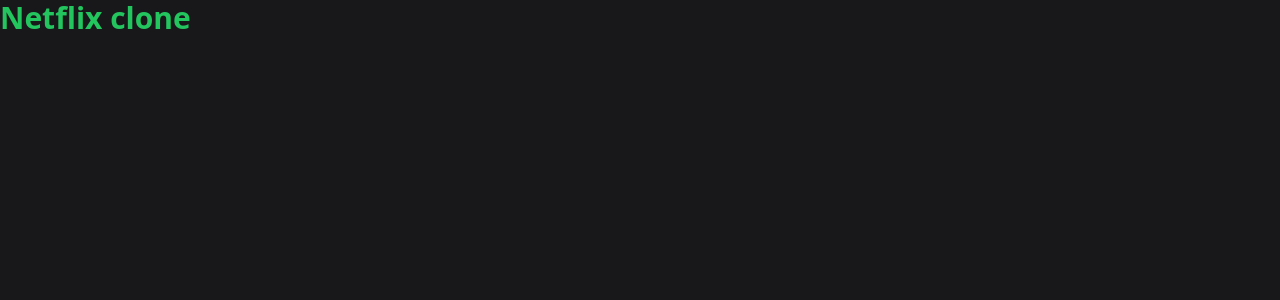
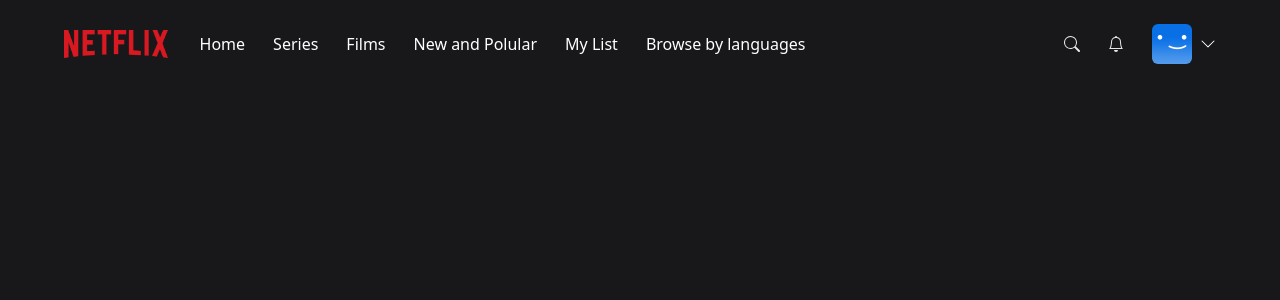
Before and after one commit to saroshfarhan/netflix-clone, a Next.js app: page / in a window 1280 px wide. Shown: the top 300 px of the page. Built offline with nearby package versions, Linux system fonts and the light colour scheme; no server answers; the database is empty; sample sign-in values are in the browser's storage.

Commit message:
route protection and navbar completed.

```diff
--- /dev/null
+++ b/components/AccountMenu.tsx
@@ -0,0 +1,37 @@
+import { signOut } from "next-auth/react";
+import React from "react";
+
+interface AccountMenuProps {
+  visible?: boolean;
+}
+
+const AccountMenu: React.FC<AccountMenuProps> = ({ visible }) => {
+  if (!visible) {
+    return null;
+  }
+  return (
+    <div className="bg-black w-56 absolute top-14 right-0 py-5 flex-col border-2 border-gray-800 flex">
+      <div className="flex flex-col gap-3">
+        <div className="px-3 group/item flex flex-row gap-3 w-full items-center">
+          <img
+            src="/images/default-blue.png"
+            alt="profile icon"
+            className="w-8 rounded-md"
+          />
+          <p className="text-white text-sm group-hover/item:underline">
+            Username
+          </p>
+        </div>
+        <hr className="bg-gray-600 border-0 h-px my-4" />
+        <div
+          onClick={() => signOut}
+          className="px-3 text-center text-white text-sm hover:underline"
+        >
+          Sign out of Netflix
+        </div>
+      </div>
+    </div>
+  );
+};
+
+export default AccountMenu;
--- /dev/null
+++ b/components/MobileMenu.tsx
@@ -0,0 +1,33 @@
+import React from "react";
+
+interface MobileMenuProps {
+  visible?: boolean;
+}
+
+const MobileMenu: React.FC<MobileMenuProps> = ({ visible }) => {
+  if (!visible) {
+    return null;
+  }
+  return (
+    <div className="bg-black w-56 absolute top-8 left-0 py-5 flex-col border-2 border-gray-800 flex">
+      <div className="flex flex-col gap-4">
+        <div className="px-3 text-center text-white hover:underline">Home</div>
+        <div className="px-3 text-center text-white hover:underline">
+          Series
+        </div>
+        <div className="px-3 text-center text-white hover:underline">Films</div>
+        <div className="px-3 text-center text-white hover:underline">
+          New and Popular
+        </div>
+        <div className="px-3 text-center text-white hover:underline">
+          My List
+        </div>
+        <div className="px-3 text-center text-white hover:underline">
+          Browse by languages
+        </div>
+      </div>
+    </div>
+  );
+};
+
+export default MobileMenu;
--- /dev/null
+++ b/components/Navbar.tsx
@@ -0,0 +1,93 @@
+import React, { useCallback, useEffect, useState } from "react";
+import NavbarItem from "./NavbarItem";
+import { BsChevronDown, BsSearch, BsBell } from "react-icons/bs";
+import MobileMenu from "./MobileMenu";
+import AccountMenu from "./AccountMenu";
+
+const TOP_OFFSET = 66;
+
+const Navbar = () => {
+  const [showMobileMenu, setShowMobileMenu] = useState(false);
+  const [showAccountMenu, setShowAccountMenu] = useState(false);
+  const [ShowBackground, setShowBackground] = useState(false);
+
+  useEffect(() => {
+    const handleScroll = () => {
+      if (window.screenY >= TOP_OFFSET) {
+        setShowBackground(true);
+      } else {
+        setShowBackground(false);
+      }
+    };
+    window.addEventListener("scroll", handleScroll);
+
+    return () => {
+      window.removeEventListener("scroll", handleScroll);
+    };
+  }, []);
+
+  const toggleMobileMenu = useCallback(() => {
+    setShowMobileMenu((current) => !current);
+  }, []);
+
+  const toggleAccountMenu = useCallback(() => {
+    setShowAccountMenu((current) => !current);
+  }, []);
+
+  return (
+    <nav className="w-full fixed z-40">
+      <div
+        className={`px-4 md:px-16 py-6 flex flex-row items-center transition duration-500 ${
+          ShowBackground ? "bg-zinc-900 bg-opacity-90" : ""
+        }`}
+      >
+        <img src="/images/logo.png" alt="netflix logo" className="h-4 lg:h-7" />
+        <div className="flex-row ml-8 gap-7 hidden lg:flex ">
+          <NavbarItem label="Home" />
+          <NavbarItem label="Series" />
+          <NavbarItem label="Films" />
+          <NavbarItem label="New and Polular" />
+          <NavbarItem label="My List" />
+          <NavbarItem label="Browse by languages" />
+        </div>
+        <div
+          onClick={toggleMobileMenu}
+          className="lg:hidden flex flex-row items-center gap-2 ml-8 cursor-pointer relative"
+        >
+          <p className="text-white text-sm">Browse</p>
+          <BsChevronDown
+            className={`text-white transition ${
+              showMobileMenu ? "rotate-180" : "rotate-0"
+            }`}
+          />
+          <MobileMenu visible={showMobileMenu} />
+        </div>
+        <div className="flex flex-row ml-auto gap-7 items-center">
+          <div className="text-gray-200 hover:text-gray-300 cursor-pointer transition ">
+            <BsSearch />
+          </div>
+          <div className="text-gray-200 hover:text-gray-300 cursor-pointer transition ">
+            <BsBell />
+          </div>
+
+          <div
+            onClick={toggleAccountMenu}
+            className="flex flex-row items-center gap-2 cursor-pointer relative"
+          >
+            <div className="w-6 h-6 lg:w-10 lg:h-10 rounded-md overflow-hidden">
+              <img src="/images/default-blue.png" alt="profile icon" />
+            </div>
+            <BsChevronDown
+              className={`text-white transition ${
+                showAccountMenu ? "rotate-180" : "rotate-0"
+              }`}
+            />
+            <AccountMenu visible={showAccountMenu} />
+          </div>
+        </div>
+      </div>
+    </nav>
+  );
+};
+
+export default Navbar;
--- /dev/null
+++ b/components/NavbarItem.tsx
@@ -0,0 +1,15 @@
+import React from "react";
+
+interface NavbarItemProps {
+  label: String;
+}
+
+const NavbarItem: React.FC<NavbarItemProps> = ({ label }) => {
+  return (
+    <div className="text-white cursor-pointer hover:text-gray-300 transition">
+      {label}
+    </div>
+  );
+};
+
+export default NavbarItem;
--- /dev/null
+++ b/hooks/useCurrentUser.ts
@@ -0,0 +1,14 @@
+import useSWR from "swr";
+
+import fetcher from "@/lib/fetcher";
+
+
+const useCurrentUser = () =>{
+    const {data, error, isLoading, mutate} = useSWR('/api/current', fetcher);
+
+    return {
+        data, error, isLoading, mutate
+    }
+}
+
+export default useCurrentUser;
--- /dev/null
+++ b/lib/fetcher.ts
@@ -0,0 +1,5 @@
+import axios from "axios"
+
+const fetcher = (url: string) => axios.get(url).then((res)=>res.data)
+
+export default fetcher;
--- /dev/null
+++ b/lib/serverAuth.ts
@@ -0,0 +1,24 @@
+import { NextApiRequest } from "next";
+import { getSession } from "next-auth/react";
+import prismadb from '@/lib/prismadb'
+
+
+const serverAuth = async (req: NextApiRequest)=>{
+    const session = await getSession({req});
+    if(!session?.user?.email){
+        throw new Error("Not signed in");
+    }
+    const currentUser = await prismadb.user.findUnique({
+        where:{
+            email: session.user.email,
+        }
+    })
+
+    if(!currentUser){
+        throw new Error('Not signed in')
+    }
+
+    return {currentUser}
+}
+
+export default serverAuth;
--- a/package.json
+++ b/package.json
@@ -23,6 +23,7 @@
     "react": "18.2.0",
     "react-dom": "18.2.0",
     "react-icons": "^4.8.0",
+    "swr": "^2.1.1",
     "typescript": "5.0.2"
   },
   "devDependencies": {
--- /dev/null
+++ b/pages/api/current.ts
@@ -0,0 +1,16 @@
+import { NextApiRequest, NextApiResponse } from "next";
+import serverAuth from "@/lib/serverAuth";
+
+export default async function handler(req:NextApiRequest, res:NextApiResponse) {
+   if(req.method != 'GET'){
+    return res.status(405).end();
+   }
+   try{
+    const {currentUser} = await serverAuth(req)
+    return res.status(200).json(currentUser)
+
+   }catch(err){
+    console.log(err)
+    return res.status(400).end();
+   }
+}
--- a/pages/index.tsx
+++ b/pages/index.tsx
@@ -1,7 +1,37 @@
+import Navbar from "@/components/Navbar";
+import useCurrentUser from "@/hooks/useCurrentUser";
+import { NextPageContext } from "next";
+import { getSession, signOut } from "next-auth/react";
+
+//The below code defines an async function called getServerSideProps that takes a Next.js page context object as its argument. Inside the function, the getSession function is called with the context object, and its result is assigned to session using the await keyword.
+
+// If session is falsy (i.e., null, undefined or false), then a redirect object is returned containing destination and permanent properties with values of "/auth" and false respectively. This means that if the user does not have a session, then they will be redirected to "/auth".
+
+// If session is truthy, then an object is returned containing a props property with an empty object as its value. This means that if the user has a valid session, then the page will be rendered with an empty props object.
+
+// This function is typically used in Next.js to retrieve data for a page during server-side rendering, and can be useful for authentication and authorization purposes.
+
+export async function getServerSideProps(context: NextPageContext) {
+  const session = await getSession(context);
+
+  if (!session) {
+    return {
+      redirect: {
+        destination: "/auth",
+        permanent: false,
+      },
+    };
+  }
+  return {
+    props: {},
+  };
+}
+
 export default function Home() {
+  const { data: user } = useCurrentUser();
   return (
     <>
-      <h1 className="text-3xl font-semibold text-green-500">Netflix clone</h1>
+      <Navbar />
     </>
-  )
+  );
 }
--- /dev/null
+++ b/pages/profiles.tsx
@@ -0,0 +1,51 @@
+import useCurrentUser from "@/hooks/useCurrentUser";
+import { NextPageContext } from "next";
+import { getSession } from "next-auth/react";
+import { useRouter } from "next/router";
+
+export async function getServerSideProps(context: NextPageContext) {
+  const session = await getSession(context);
+
+  if (!session) {
+    return {
+      redirect: {
+        destination: "/auth",
+        permanent: false,
+      },
+    };
+  }
+
+  return { props: {} };
+}
+
+const Profiles = () => {
+  const router = useRouter();
+  const { data: user } = useCurrentUser();
+  return (
+    <div className="flex items-center h-full justify-center">
+      <div className="flex flex-col">
+        <h1 className="text-3xl md:text-6xl text-white text-center">
+          Who is watching?
+        </h1>
+        <div className="flex items-center justify-center gap-8 mt-10">
+          <div
+            onClick={() => {
+              router.push("/");
+            }}
+          >
+            <div className="group flex-row w-44 mx-auto">
+              <div className="w-44 h-44 rounded-md flex items-center justify-center border-2 border-transparent group-hover:cursor-pointer group-hover:border-white overflow-hidden">
+                <img src="/images/default-blue.png" alt="profile" />
+              </div>
+              <div className="mt-4 text-gray-400 text-2xl text-center group-hover:text-white">
+                {user?.name}
+              </div>
+            </div>
+          </div>
+        </div>
+      </div>
+    </div>
+  );
+};
+
+export default Profiles;
```
Also changed, not shown: pages/auth.tsx (+6 -8 lines), public/images/default-blue.png (added), 1 other file (tests, documents, lock files or other folders).
